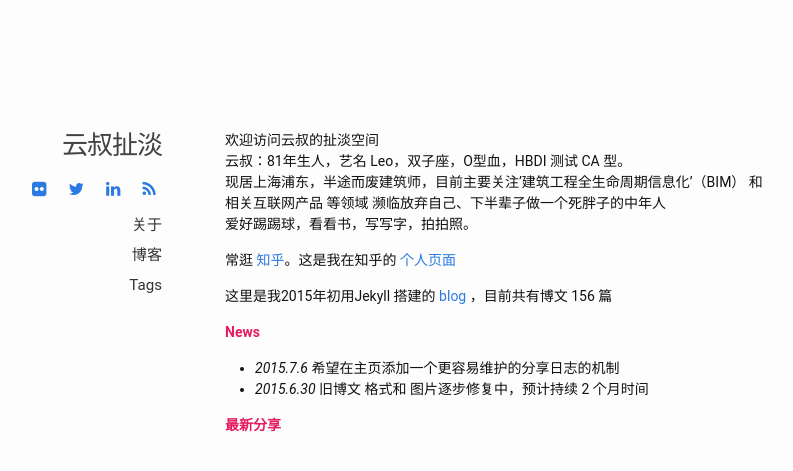
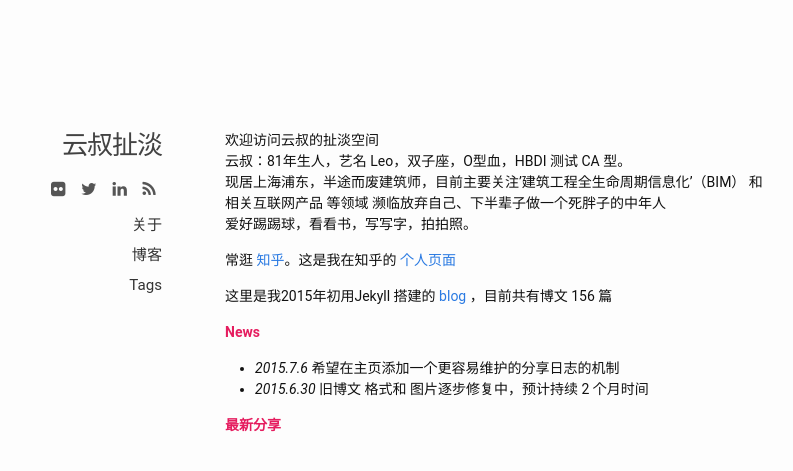
Before and after one commit to leoshcn/leoshcn.github.io, a Jekyll site: the page built from index.md, in a window 1280 px wide. Shown: the top 471 px of the page, without its empty margins (158-951 px from the left). Built offline with Jekyll 4.4.1, drawn with Linux system fonts in a browser that asks for light colours.

Commit message:
icon color on index page

```diff
--- a/css/style.css
+++ b/css/style.css
@@ -67,8 +67,14 @@ margin: 0.25em 0 .5em 0 !important;
     }
 
 .nav a {
-    padding-left: 1em;
+    padding-left: .5em;
     text-decoration: none;
+	color: #555;
+}
+
+.nav a: hover{
+    text-decoration: none;
+	color: #bc7564;
 }
 
 
```
